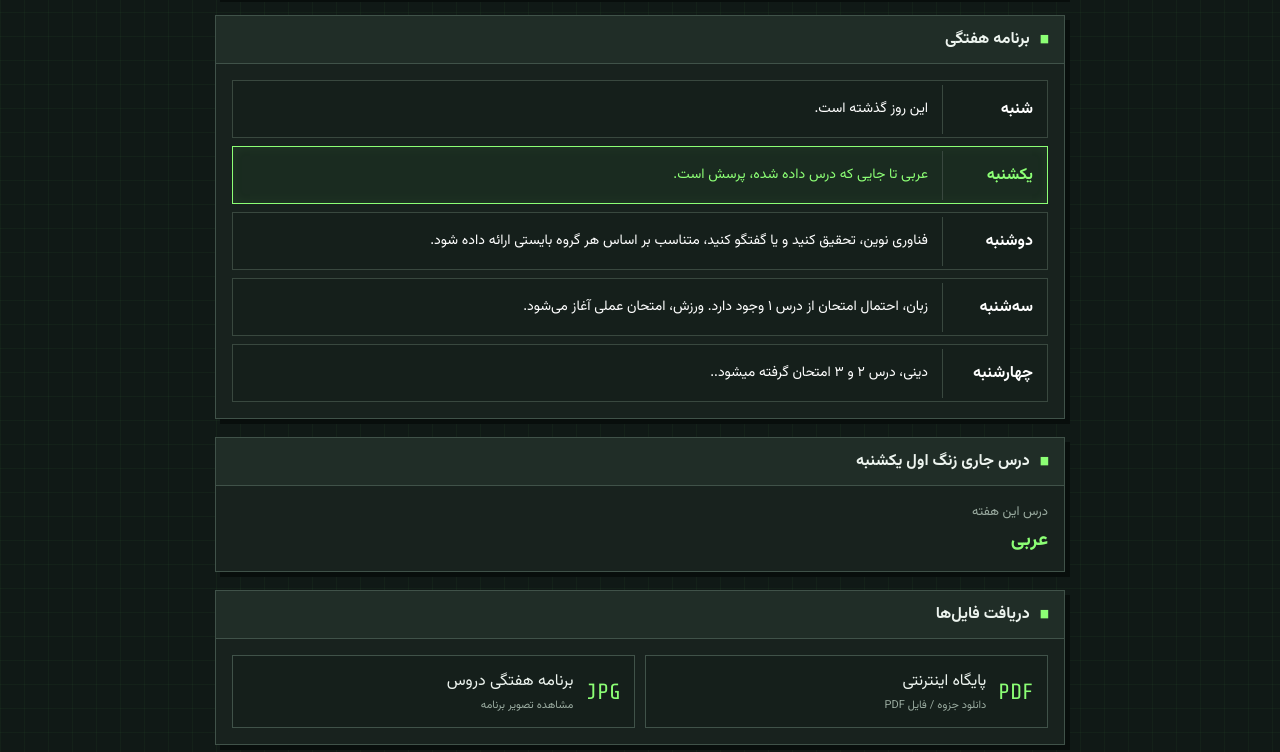
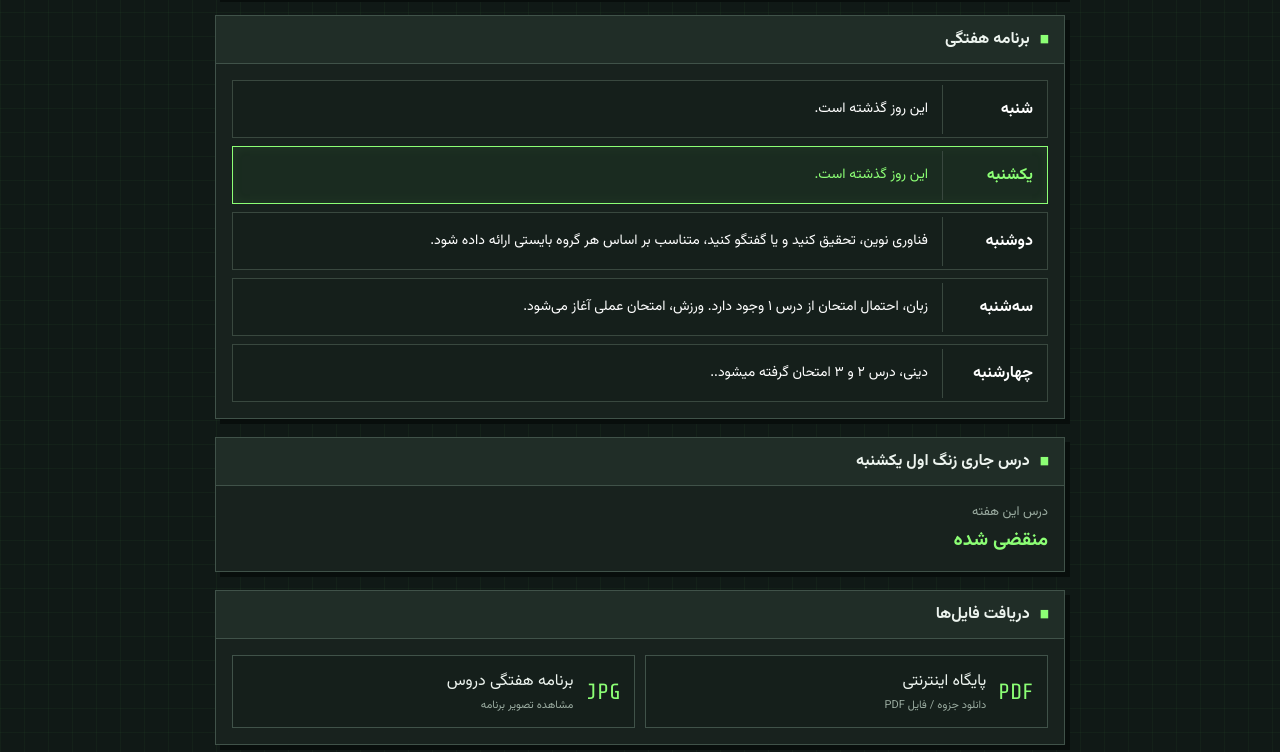
Before and after one commit to javad-rahimi/11payegah, a plain HTML site: page index.html in a window 1280 px wide. Shown: the part 708-1460 px from the top of the page. Drawn offline with nearby package versions, Linux system fonts and the light colour scheme.

Commit message:
Update index.html

```diff
--- a/index.html
+++ b/index.html
@@ -553,7 +553,7 @@ font-size:10px
 
 <div class="day" data-day="یکشنبه">
 <div class="day-name">یکشنبه</div>
-<div class="day-entry">عربی تا جایی که درس داده شده، پرسش است.</div>
+<div class="day-entry">این روز گذشته است.</div>
 </div>
 
 <div class="day" data-day="دوشنبه">
@@ -583,7 +583,7 @@ font-size:10px
 
 <div>
 <div class="current-label">درس این هفته</div>
-<div class="current-value"><span>عربی</span></div>
+<div class="current-value"><span>منقضی شده</span></div>
 </div>
 </section>
 
```
